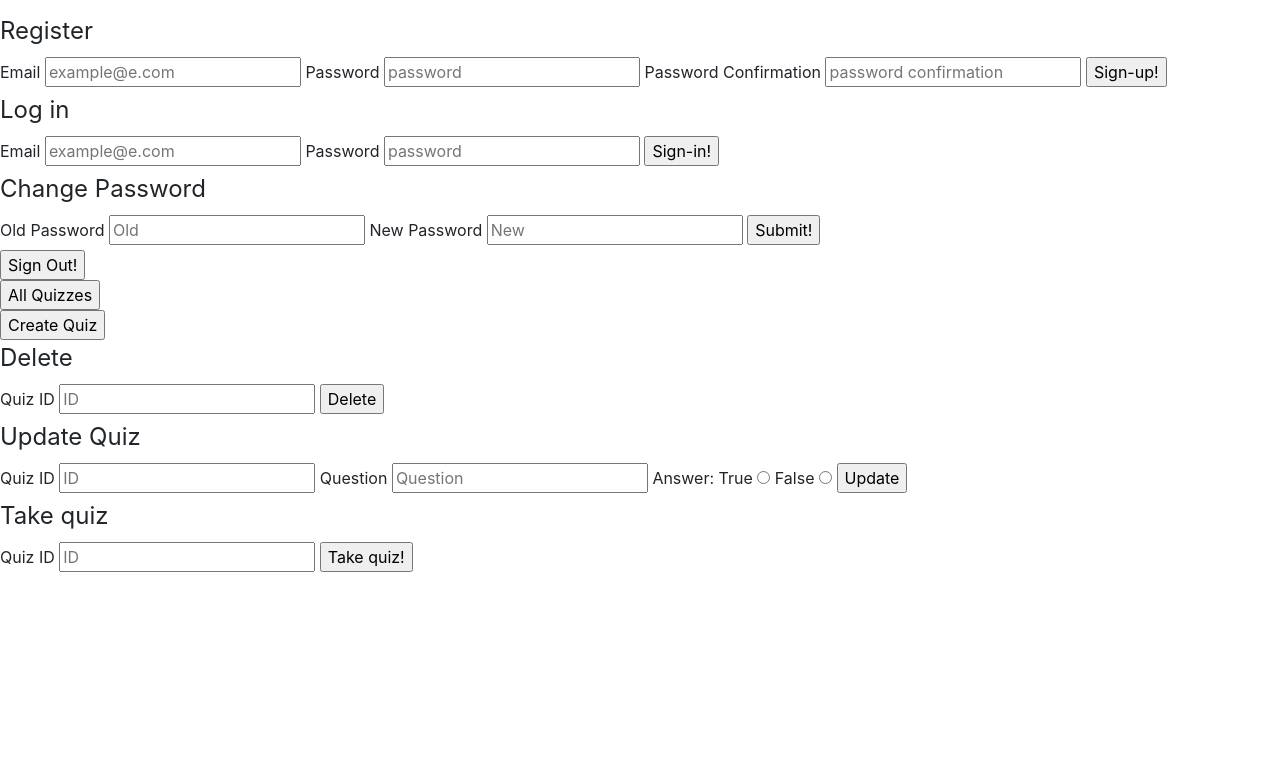
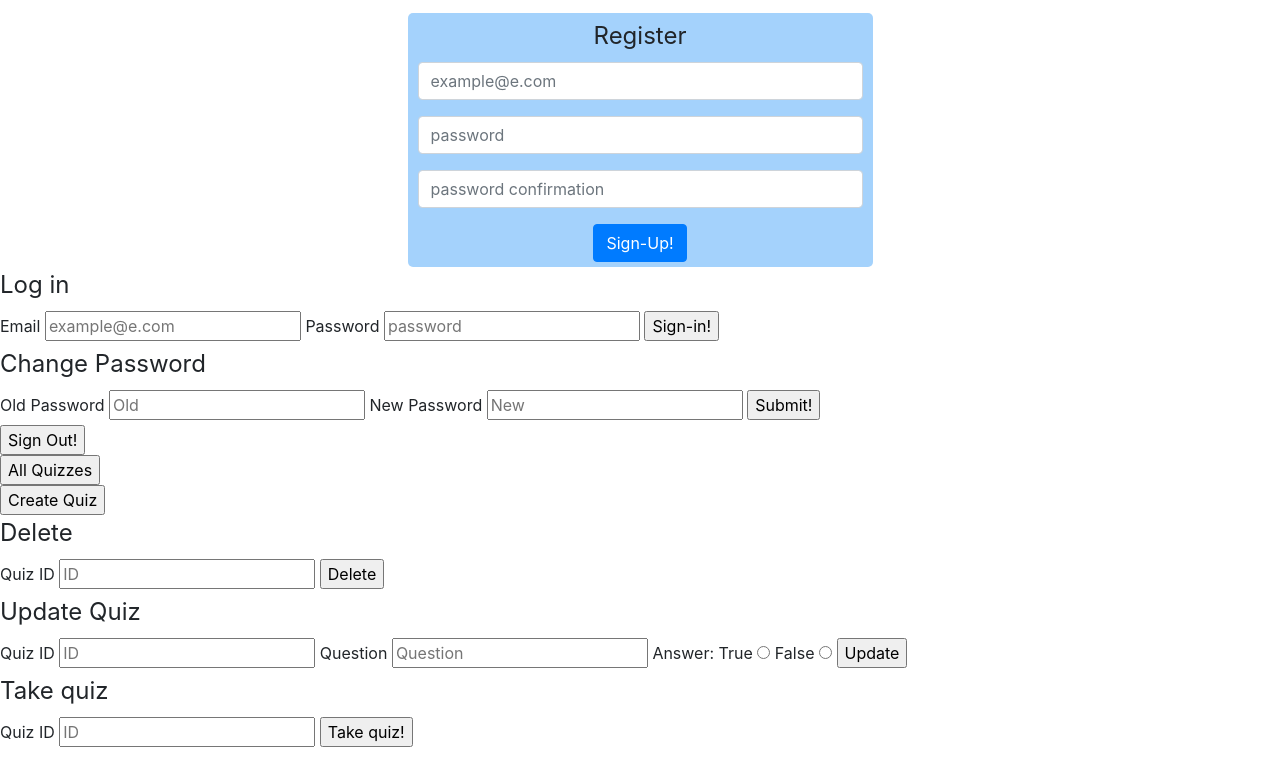
Before and after one commit to guyfredw/quiz-app-client, a website built with webpack: page index.html in a window 1280 px wide. Shown: the part 51-819 px from the top of the page. Built offline with nearby package versions, Linux system fonts and the light colour scheme.

Commit message:
Styling for sign-up

```diff
--- a/assets/styles/index.scss
+++ b/assets/styles/index.scss
@@ -1 +1,11 @@
 @import '~bootstrap/scss/bootstrap';
+
+.form-row {
+  width: 50%;
+  max-width: 465px;
+  margin: 0 auto;
+  text-align: center;
+  background-color: #a4d2fc;
+  border-radius: 5px;
+  padding: 5px;
+}
--- a/index.html
+++ b/index.html
@@ -12,18 +12,34 @@
       <script src="public/application.js" type="text/javascript" charset="utf-8" defer></script>
     </head>
     <body>
+      <div class='page-header'>
       <h1>Quizo</h1>
+    </div>
       <p id='update'></p>
       <!-- sign up form -->
       <form id='sign-up-form'>
+        <div class='container sign-up'>
+        <div class='form-row'>
+        <div class='col-12'>
         <legend>Register</legend>
-        <label for='sign-up-email'>Email</label>
-        <input type='email' name=credentials[email] placeholder="example@e.com">
-        <label for='sign-up-password'>Password</label>
-        <input type='password' name=credentials[password] placeholder='password'>
-        <label for='sign-up-pass_conf'>Password Confirmation</label>
-        <input type='password' name=credentials[password_confirmation] placeholder='password confirmation'>
-        <input type='submit' value='Sign-up!'>
+      </div>
+        <div class='form-group col-12'>
+        <label for='sign-up-email' class='sr-only'>Email</label>
+        <input type='email' class="form-control" name=credentials[email] placeholder="example@e.com">
+      </div>
+      <div class='form-group col-12'>
+        <label for='sign-up-password' class='sr-only'>Password</label>
+        <input type='password' class="form-control" name=credentials[password] placeholder='password'>
+      </div>
+      <div class='form-group col-12'>
+        <label for='sign-up-pass_conf' class='sr-only'>Password Confirmation</label>
+        <input type='password' class="form-control"  name=credentials[password_confirmation] placeholder='password confirmation'>
+      </div>
+      <div class='col-12'>
+        <button type='submit' class="btn btn-primary">Sign-Up!</button>
+      </div>
+      </div>
+      </div>
       </form>
       <!-- sign in form -->
       <form id='sign-in-form'>
```
